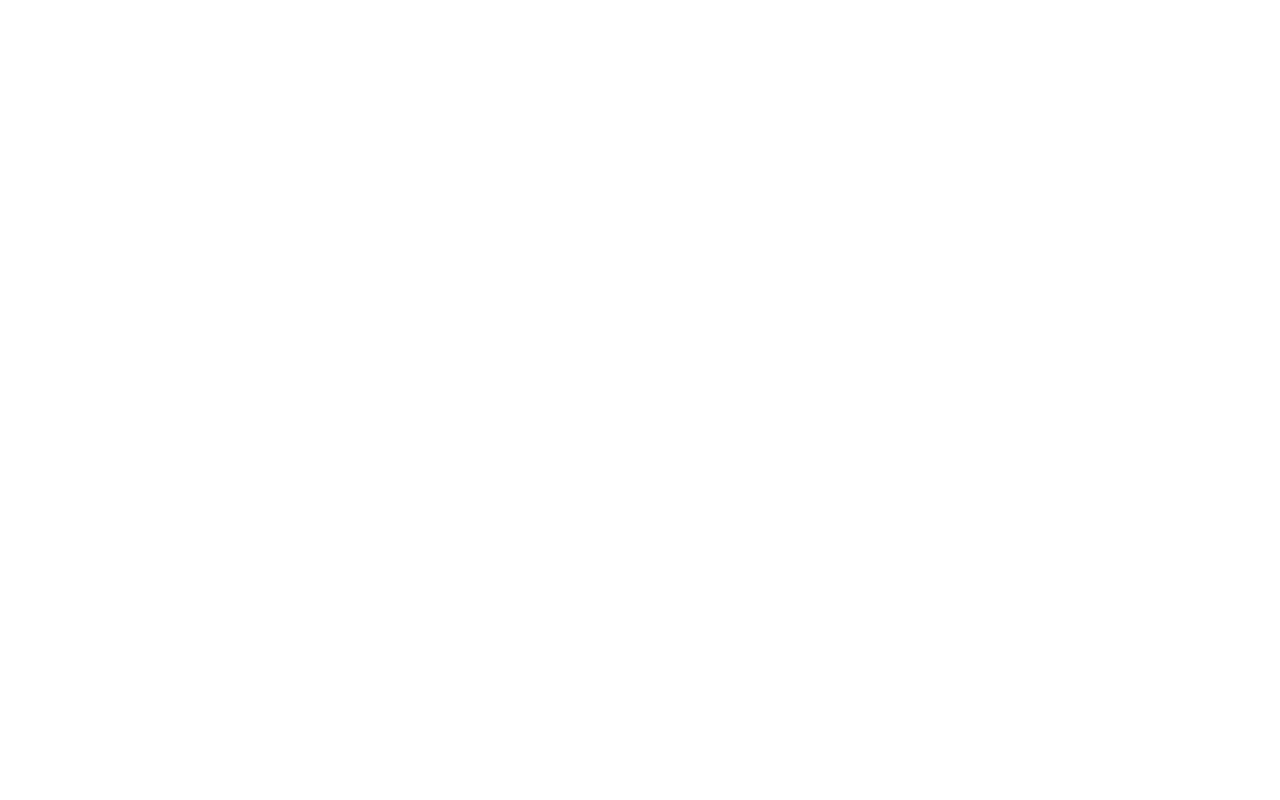
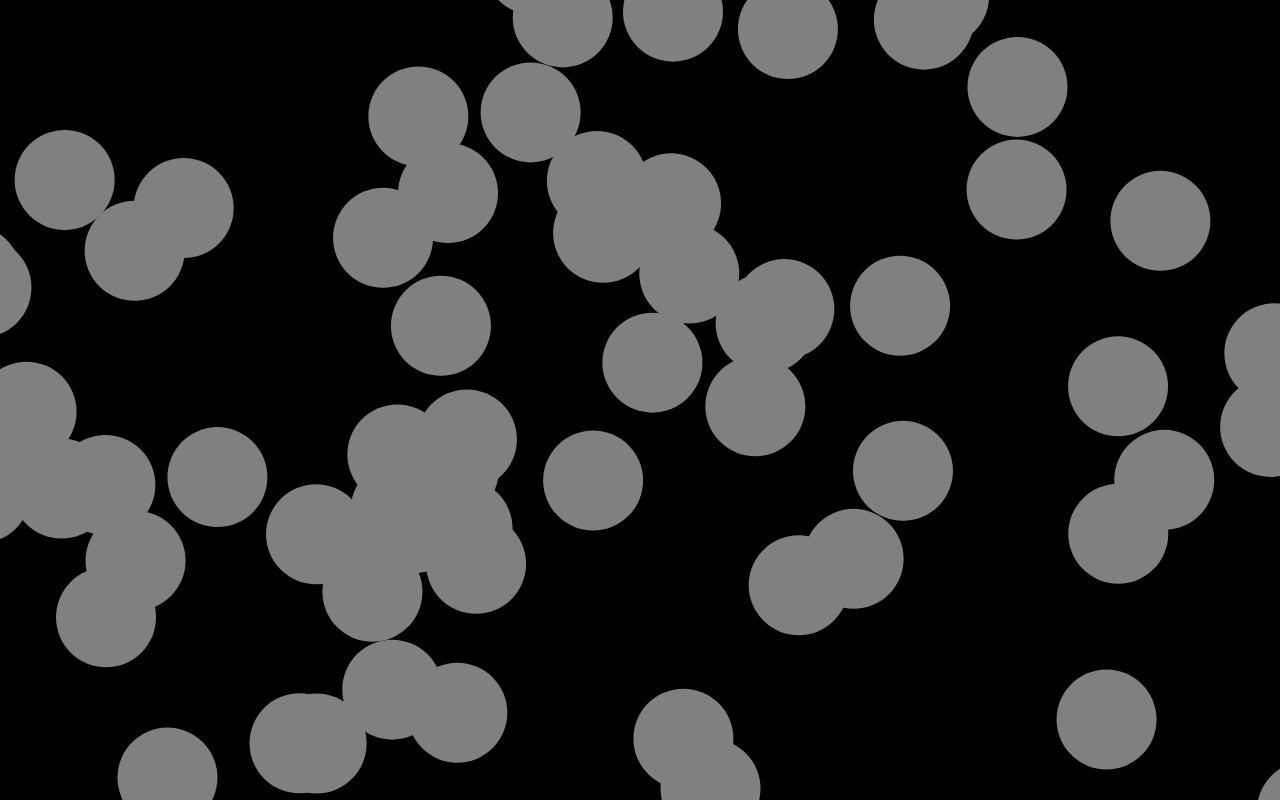
Before and after one commit to solidocean007/HTML5_Canvas_Crash_Course, a plain HTML site: page index.html in a window 1280 px wide. Drawn offline with Linux system fonts and the light colour scheme.

Commit message:
Create a particle system

```diff
--- a/index.html
+++ b/index.html
@@ -4,9 +4,8 @@
   <meta charset="UTF-8">
   <meta http-equiv="X-UA-Compatible" content="IE=edge">
   <meta name="viewport" content="width=device-width, initial-scale=1.0">
-  <title>Canbas basics
-    <link rel="stylesheet" href="style.css">
-  </title>
+  <title>Canvas basics</title>
+  <link rel="stylesheet" href="style.css">
 </head>
 <body>
   <canvas id="canvas1"></canvas>
--- a/main.js
+++ b/main.js
@@ -1,3 +1,67 @@
 const canvas = document.getElementById('canvas1');
 const ctx = canvas.getContext('2d');
-console.log(ctx);
+canvas.width = window.innerWidth;
+canvas.height = window.innerHeight;
+const particlesArray = [];
+
+window.addEventListener('resize', function(){
+  canvas.width = window.innerWidth;
+  canvas.height = window.innerHeight;
+});
+
+const mouse = {
+  x: null,
+  y: null,
+}
+canvas.addEventListener('click', function(event){
+  mouse.x = event.x;
+  mouse.y = event.y;
+})
+
+canvas.addEventListener('mousemove', function(event){
+  mouse.x = event.x;
+  mouse.y = event.y;
+})
+
+class Particle {
+  constructor(){
+    // this.x = mouse.x;
+    // this.y = mouse.y;
+    this.x = Math.random() * canvas.width;
+    this.y = Math.random() * canvas.height;
+    this.size = Math.random() * 5 + 1;
+    this.speedX = Math.random() * 3 -1.5;
+    this.speedY = Math.random() * 3 -1.5;
+  }
+  update(){
+    this.x += this.speedX;
+    this.y += this.speedY;
+  }
+  draw(){
+    ctx.fillStyle = 'gray';
+    ctx.beginPath();
+    ctx.arc(this.x, this.y, 50, 0, Math.PI * 2);
+    ctx.fill();
+  }
+}
+
+function init(){
+  for(let i = 0; i < 100; i++){
+    particlesArray.push(new Particle());
+  }
+}
+init();
+
+function handleParticles(){
+  for(let i = 0; i < particlesArray.length; i++){
+    particlesArray[i].update();
+    particlesArray[i].draw();
+  }
+}
+
+function animate(){
+  ctx.clearRect(0, 0, canvas.width, canvas.height);
+  handleParticles();
+  requestAnimationFrame(animate);
+}
+animate();
```
